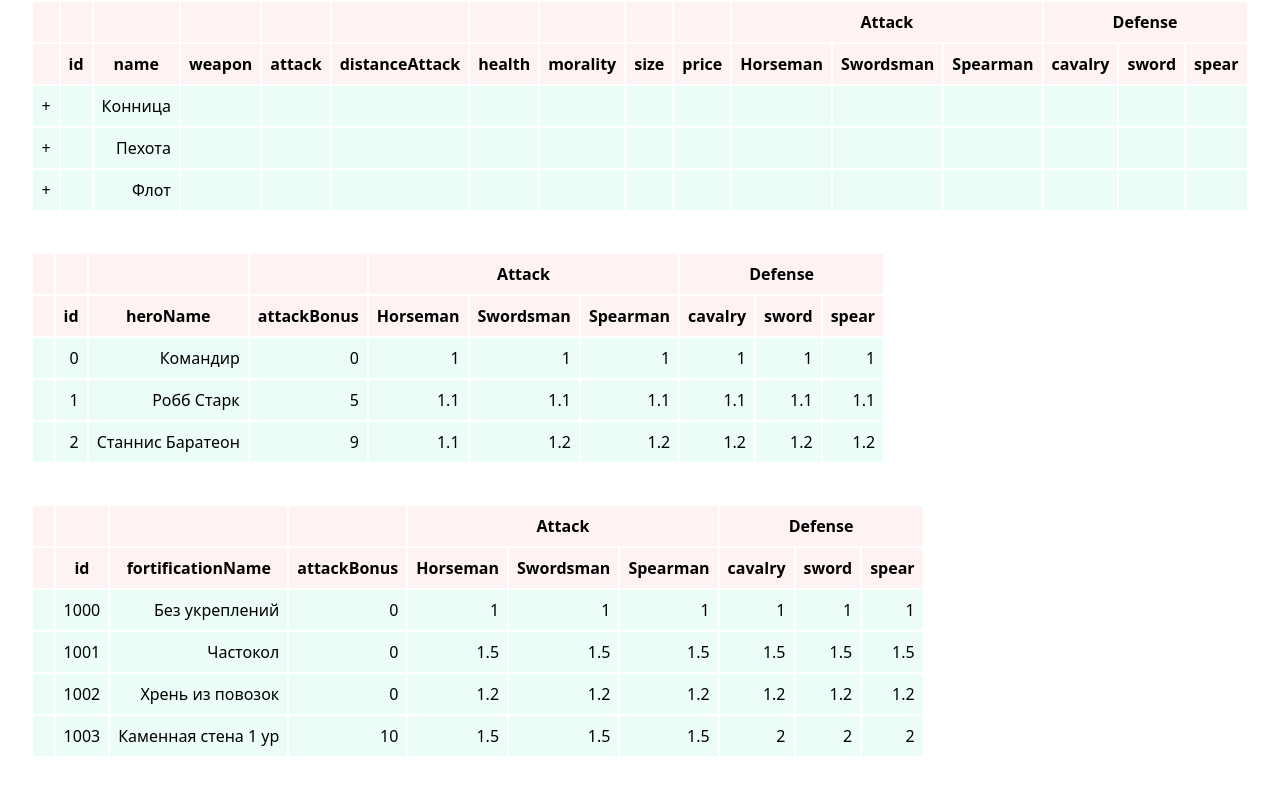
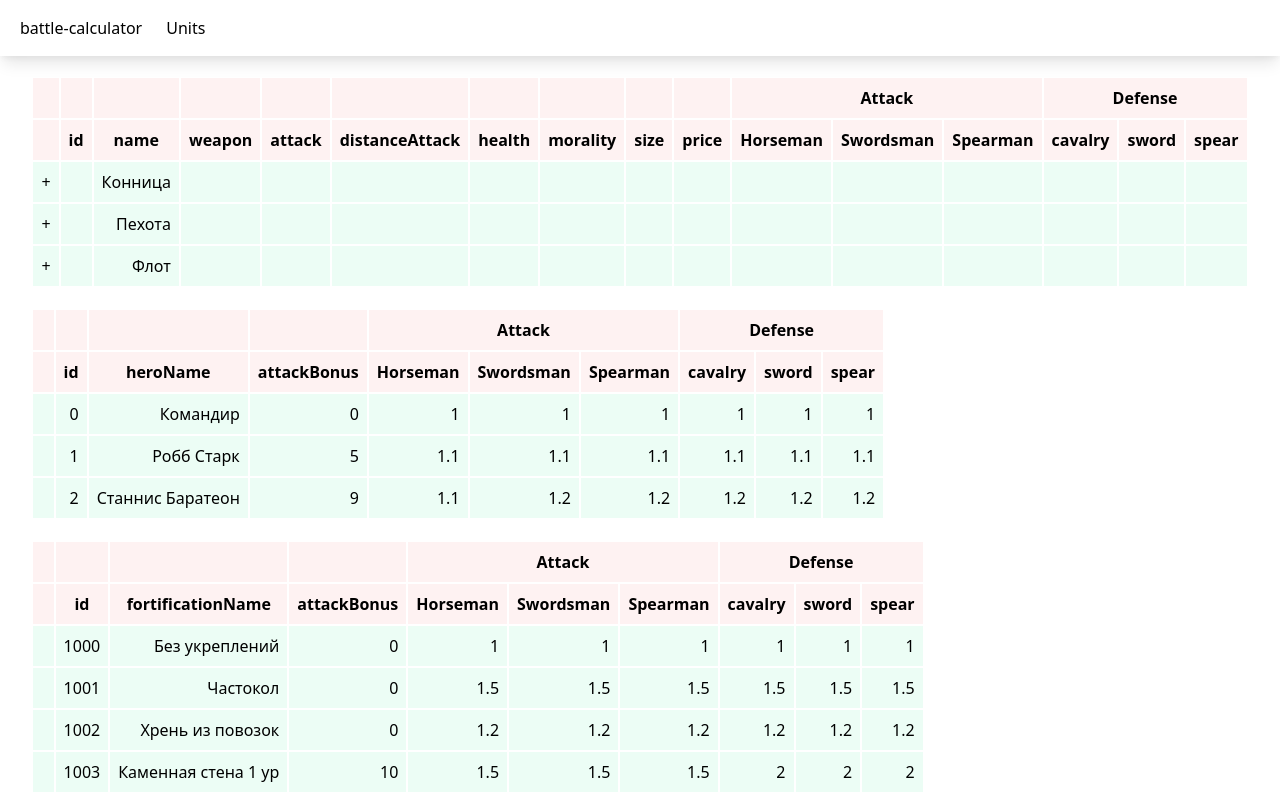
Before and after one commit to frisko-sposad/Next-VPI, a Next.js app: page /units in a window 1280 px wide. Built offline with nearby package versions, Linux system fonts and the light colour scheme.

Commit message:
added menu

```diff
--- a/pages/battle-calculator/index.tsx
+++ b/pages/battle-calculator/index.tsx
@@ -6,6 +6,7 @@ import PlayerArmy from '../../components/player-army';
 
 import { battle, ParseData } from '../../function/battle';
 import { getParseData } from '../../function/get-parse-data';
+import Link from 'next/link';
 
 const App = () => {
   const [unitsData, setUnitsData] = useState({} as unknown as ParseData);
@@ -35,6 +36,32 @@ const App = () => {
 
   return (
     <>
+      <nav
+        className="relative flex w-full items-center justify-between bg-white py-2 text-neutral-600 shadow-lg hover:text-neutral-700 focus:text-neutral-700 dark:bg-neutral-600 dark:text-neutral-200 md:flex-wrap md:justify-start"
+        data-te-navbar-ref
+      >
+        <div className="flex w-full flex-wrap items-center justify-between px-3">
+          <div>
+            <ul className="mr-auto flex flex-col lg:flex-row" data-te-navbar-nav-ref>
+              <li className="mb-4 lg:mb-0 lg:pr-2" data-te-nav-item-ref>
+                <Link href="/battle-calculator">
+                  <a className="block transition duration-150 ease-in-out hover:text-neutral-700 focus:text-neutral-700 disabled:text-black/30 dark:hover:text-white dark:focus:text-white lg:p-2 [&.active]:text-black/90">
+                    <h2>battle-calculator</h2>
+                  </a>
+                </Link>
+              </li>
+              <li className="mb-4 lg:mb-0 lg:pr-2" data-te-nav-item-ref>
+                <Link href="/units">
+                  <a className="block transition duration-150 ease-in-out hover:text-neutral-700 focus:text-neutral-700 disabled:text-black/30 dark:hover:text-white dark:focus:text-white lg:p-2 [&.active]:text-black/90">
+                    <h2>Units</h2>
+                  </a>
+                </Link>
+              </li>
+            </ul>
+          </div>
+        </div>
+      </nav>
+
       <FormProvider {...methods}>
         <form onSubmit={handleSubmit(onSubmit)}>
           <div className="flex justify-center">
--- a/pages/units/index.tsx
+++ b/pages/units/index.tsx
@@ -3,6 +3,7 @@ import { useExpanded, useTable } from 'react-table';
 import { unitsData } from '../../public/database/units-data';
 import { fortificationData } from '../../public/database/fortification-data';
 import { heroesData } from '../../public/database/heroes-data';
+import Link from 'next/link';
 
 const Table = ({ columns: userColumns, data }: any) => {
   const { getTableProps, getTableBodyProps, headerGroups, rows, prepareRow } = useTable(
@@ -291,19 +292,46 @@ const StatsTable = () => {
   );
 
   return (
+    <>
+      <nav
+        className="relative flex w-full items-center justify-between bg-white py-2 text-neutral-600 shadow-lg hover:text-neutral-700 focus:text-neutral-700 dark:bg-neutral-600 dark:text-neutral-200 md:flex-wrap md:justify-start"
+        data-te-navbar-ref
+      >
+        <div className="flex w-full flex-wrap items-center justify-between px-3">
+          <div>
+            <ul className="mr-auto flex flex-col lg:flex-row" data-te-navbar-nav-ref>
+              <li className="mb-4 lg:mb-0 lg:pr-2" data-te-nav-item-ref>
+                <Link href="/battle-calculator">
+                  <a className="block transition duration-150 ease-in-out hover:text-neutral-700 focus:text-neutral-700 disabled:text-black/30 dark:hover:text-white dark:focus:text-white lg:p-2 [&.active]:text-black/90">
+                    <h2>battle-calculator</h2>
+                  </a>
+                </Link>
+              </li>
+              <li className="mb-4 lg:mb-0 lg:pr-2" data-te-nav-item-ref>
+                <Link href="/units">
+                  <a className="block transition duration-150 ease-in-out hover:text-neutral-700 focus:text-neutral-700 disabled:text-black/30 dark:hover:text-white dark:focus:text-white lg:p-2 [&.active]:text-black/90">
+                    <h2>Units</h2>
+                  </a>
+                </Link>
+              </li>
+            </ul>
+          </div>
+        </div>
+      </nav>
       <div className="flex justify-center">
         <div className="flex-col">
-        <div className="pb-10">
+          <div className="pt-5">
             <Table columns={columnsUnits} data={dataUnits} />
           </div>
-        <div className="pb-10">
+          <div className="pt-5">
             <Table columns={columnsHeroes} data={dataHeroes} />
           </div>
-        <div className="pb-10">
+          <div className="pt-5">
             <Table columns={columnsFortification} data={dataFortification} />
           </div>
         </div>
       </div>
+    </>
   );
 };
 
```
Lines whose indentation alone changed are shown as unchanged.
